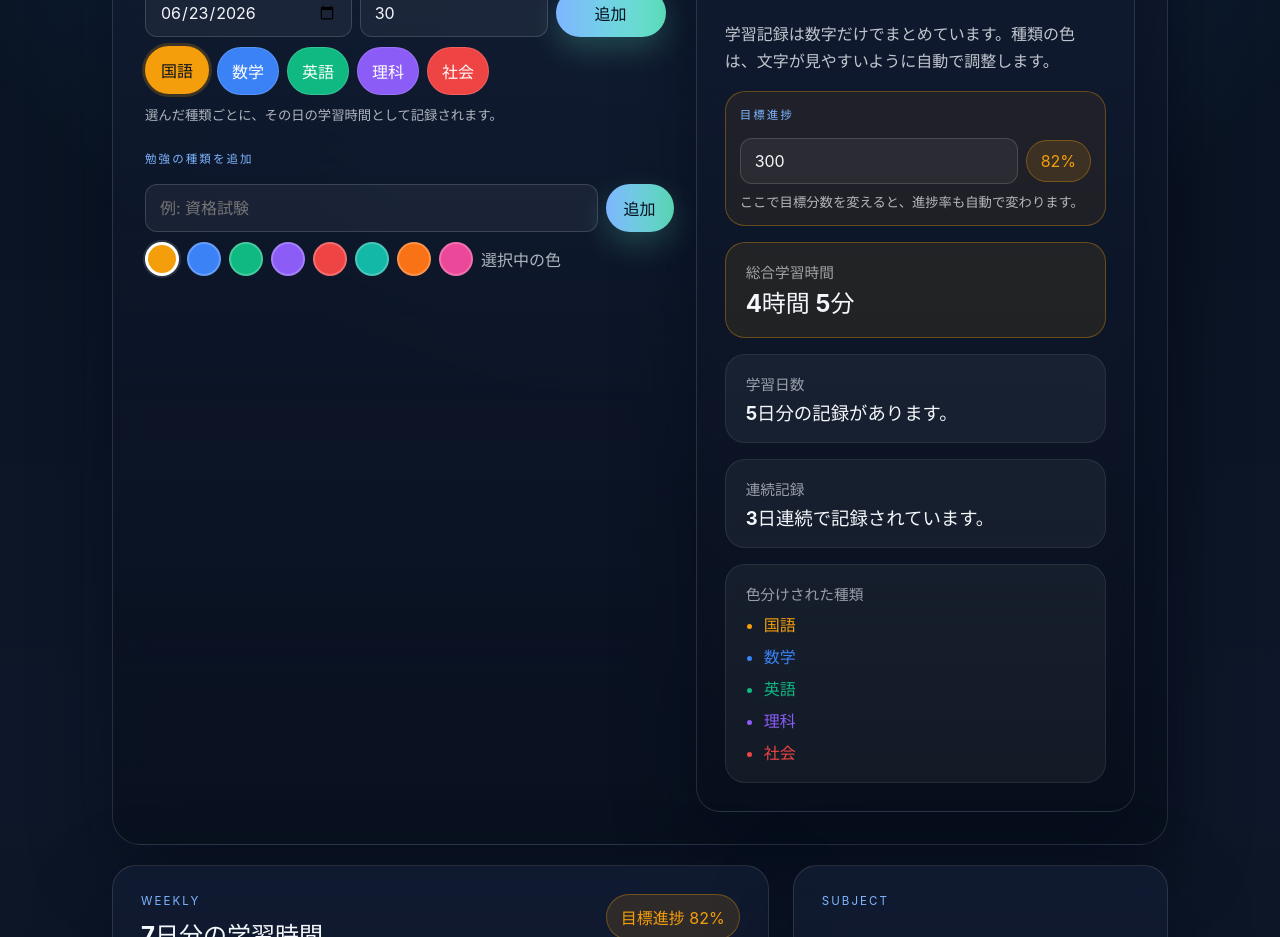
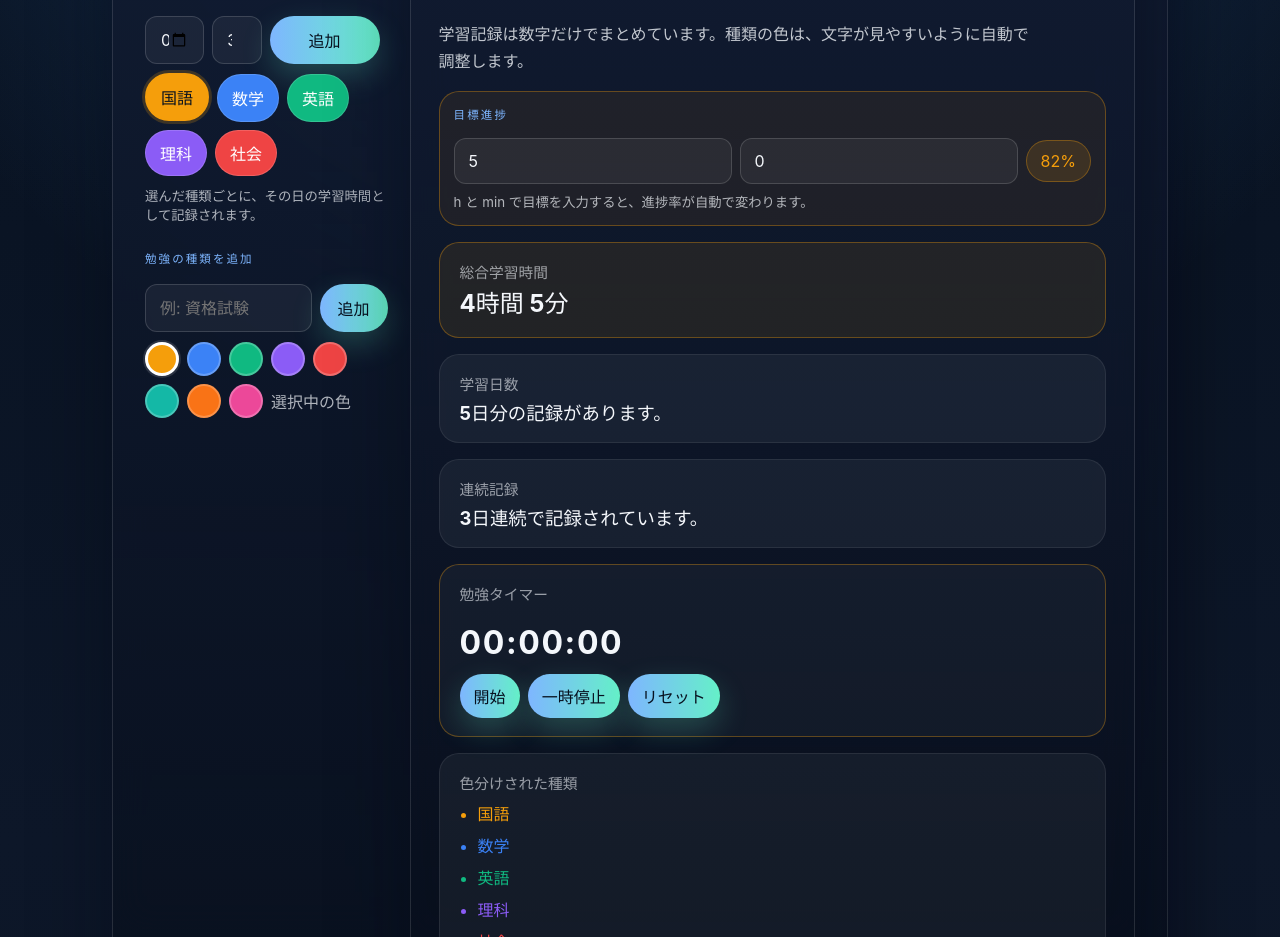
Before and after one commit to taishi1006-del/study-app, a React (Vite) app: page / in a window 1280 px wide. Shown: the part 380-1317 px from the top of the page. Built offline with nearby package versions, Linux system fonts and the light colour scheme.

Commit message:
Add h min goal input and study timer

```diff
--- a/src/App.jsx
+++ b/src/App.jsx
@@ -1,4 +1,4 @@
-import { useMemo, useState } from 'react'
+import { useEffect, useMemo, useRef, useState } from 'react'
 import './App.css'
 
 const defaultStudyTypes = [
@@ -42,6 +42,13 @@ const formatMinutes = (minutes) => {
   return `${hours}時間${rest ? ` ${rest}分` : ''}`
 }
 
+const formatTimer = (seconds) => {
+  const hours = Math.floor(seconds / 3600)
+  const minutes = Math.floor((seconds % 3600) / 60)
+  const rest = seconds % 60
+  return `${String(hours).padStart(2, '0')}:${String(minutes).padStart(2, '0')}:${String(rest).padStart(2, '0')}`
+}
+
 const getLast7Days = () => {
   const today = new Date('2026-06-23T00:00:00')
   return Array.from({ length: 7 }, (_, index) => {
@@ -60,6 +67,12 @@ const getReadableTextColor = (hexColor) => {
   return brightness > 155 ? '#07111f' : '#ffffff'
 }
 
+const parseGoalMinutes = (hoursText, minutesText) => {
+  const hours = Number(hoursText) || 0
+  const minutes = Number(minutesText) || 0
+  return Math.max(1, hours * 60 + minutes)
+}
+
 function App() {
   const [studyTypes, setStudyTypes] = useState(defaultStudyTypes)
   const [logs, setLogs] = useState(initialLogs)
@@ -68,7 +81,11 @@ function App() {
   const [minutes, setMinutes] = useState('30')
   const [newStudyLabel, setNewStudyLabel] = useState('')
   const [pickedColor, setPickedColor] = useState(palette[0])
-  const [goalMinutes, setGoalMinutes] = useState('300')
+  const [goalHours, setGoalHours] = useState('5')
+  const [goalMins, setGoalMins] = useState('0')
+  const [elapsedSeconds, setElapsedSeconds] = useState(0)
+  const [timerRunning, setTimerRunning] = useState(false)
+  const timerRef = useRef(null)
 
   const studyTypeMap = useMemo(() => buildStudyTypeMap(studyTypes), [studyTypes])
 
@@ -114,8 +131,20 @@ function App() {
   const selectedSubjectColor =
     studyTypeMap[selectedSubject]?.color ?? '#64748b'
 
-  const goalValue = Number(goalMinutes) || 300
-  const progress = Math.min(100, Math.round((totalMinutes / goalValue) * 100))
+  const goalMinutes = parseGoalMinutes(goalHours, goalMins)
+  const progress = Math.min(100, Math.round((totalMinutes / goalMinutes) * 100))
+
+  useEffect(() => {
+    if (!timerRunning) return undefined
+
+    timerRef.current = window.setInterval(() => {
+      setElapsedSeconds((current) => current + 1)
+    }, 1000)
+
+    return () => {
+      window.clearInterval(timerRef.current)
+    }
+  }, [timerRunning])
 
   const handleAddLog = (event) => {
     event.preventDefault()
@@ -141,6 +170,19 @@ function App() {
     setStudyTypes((current) => [...current, { value, label, color: pickedColor }])
     setSelectedSubject(value)
     setNewStudyLabel('')
+  }
+
+  const startTimer = () => {
+    if (!timerRunning) setTimerRunning(true)
+  }
+
+  const pauseTimer = () => {
+    setTimerRunning(false)
+  }
+
+  const resetTimer = () => {
+    setTimerRunning(false)
+    setElapsedSeconds(0)
   }
 
   return (
@@ -172,7 +214,7 @@ function App() {
             <div
               style={{
                 display: 'grid',
-                gridTemplateColumns: '1.1fr 1fr 110px auto',
+                gridTemplateColumns: '1.2fr 1fr 110px auto',
                 gap: '8px',
               }}
             >
@@ -333,13 +375,29 @@ function App() {
             onSubmit={(event) => event.preventDefault()}
           >
             <span className="section-label">目標進捗</span>
-            <div style={{ display: 'grid', gridTemplateColumns: '1fr auto', gap: '8px' }}>
+            <div style={{ display: 'grid', gridTemplateColumns: '1fr 1fr auto', gap: '8px' }}>
               <input
                 type="number"
-                min="1"
-                step="10"
-                value={goalMinutes}
-                onChange={(event) => setGoalMinutes(event.target.value)}
+                min="0"
+                step="1"
+                value={goalHours}
+                onChange={(event) => setGoalHours(event.target.value)}
+                placeholder="h"
+                style={{
+                  borderRadius: '12px',
+                  border: '1px solid rgba(255,255,255,0.15)',
+                  background: 'rgba(255,255,255,0.05)',
+                  color: 'inherit',
+                  padding: '12px 14px',
+                }}
+              />
+              <input
+                type="number"
+                min="0"
+                step="1"
+                value={goalMins}
+                onChange={(event) => setGoalMins(event.target.value)}
+                placeholder="min"
                 style={{
                   borderRadius: '12px',
                   border: '1px solid rgba(255,255,255,0.15)',
@@ -361,7 +419,7 @@ function App() {
               </div>
             </div>
             <small style={{ color: 'rgba(244,247,251,0.7)' }}>
-              ここで目標分数を変えると、進捗率も自動で変わります。
+              h と min で目標を入力すると、進捗率が自動で変わります。
             </small>
           </form>
 
@@ -378,6 +436,47 @@ function App() {
           <div className="tip-box">
             <p>連続記録</p>
             <strong>{streakDays}日連続で記録されています。</strong>
+          </div>
+
+          <div
+            className="focus-box"
+            style={{
+              borderColor: `${selectedSubjectColor}55`,
+              background: 'rgba(255,255,255,0.04)',
+              display: 'grid',
+              gap: '12px',
+            }}
+          >
+            <span>勉強タイマー</span>
+            <strong style={{ fontSize: '2rem', letterSpacing: '0.05em' }}>
+              {formatTimer(elapsedSeconds)}
+            </strong>
+            <div style={{ display: 'flex', gap: '8px', flexWrap: 'wrap' }}>
+              <button
+                type="button"
+                className="primary-action"
+                onClick={startTimer}
+                style={{ padding: '10px 14px' }}
+              >
+                開始
+              </button>
+              <button
+                type="button"
+                className="primary-action"
+                onClick={pauseTimer}
+                style={{ padding: '10px 14px' }}
+              >
+                一時停止
+              </button>
+              <button
+                type="button"
+                className="primary-action"
+                onClick={resetTimer}
+                style={{ padding: '10px 14px' }}
+              >
+                リセット
+              </button>
+            </div>
           </div>
 
           <div className="schedule-box">
```
